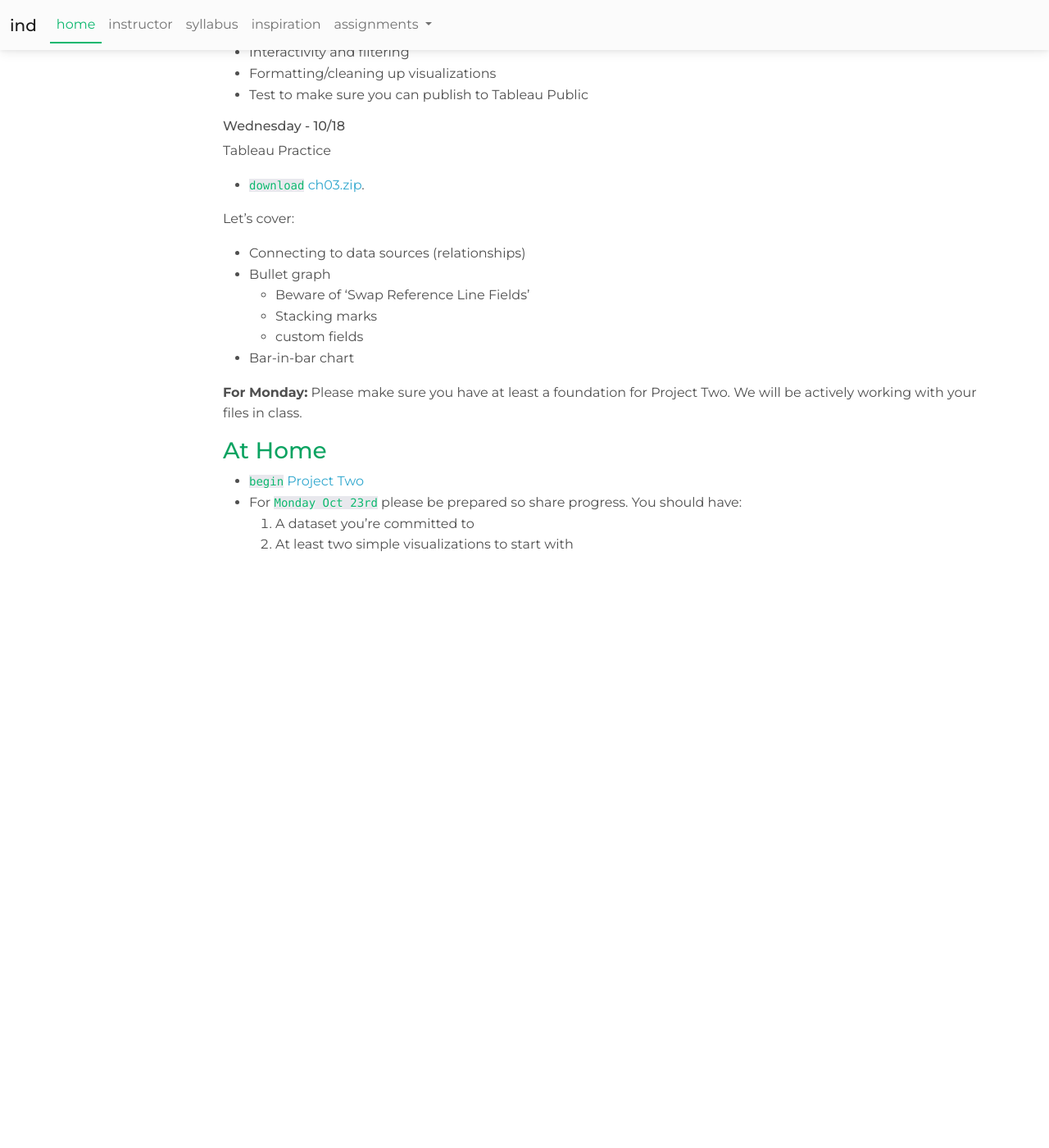
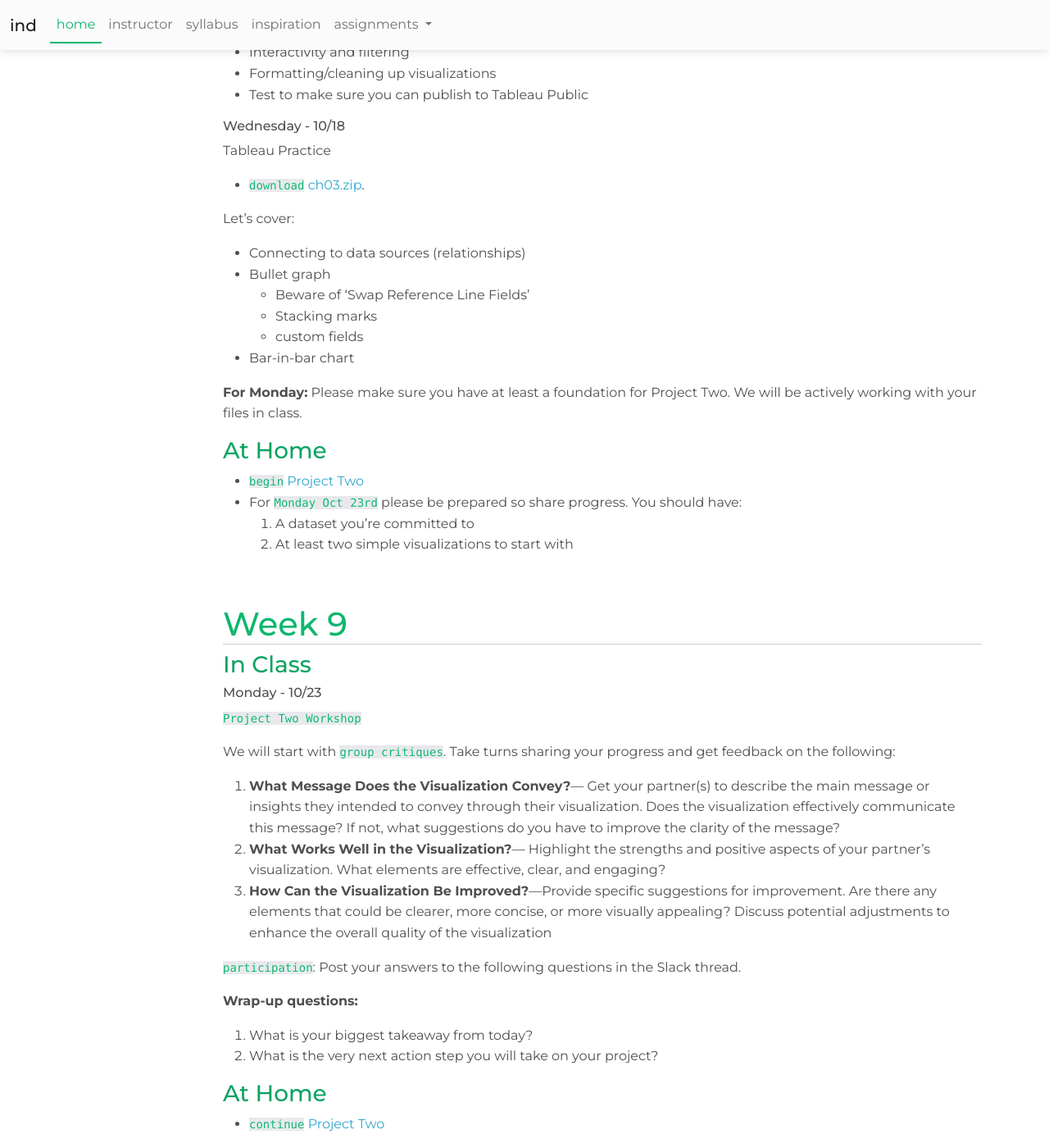
Before and after one commit to nicnosis/cu-courses, a Jekyll site: the page built from fa23/ind/index.md, in a window 1280 px wide and 1400 px high, scrolled down 5855 px. Shown: the whole window at 82% size. Built offline with Jekyll 4.4.1, drawn with Linux system fonts in a browser that asks for light colours; nearby versions of some CDN libraries; before the commit the page ends 6548 px from its top, so only the background shows below that.

Commit message:
update w9 ind

```diff
--- a/fa23/ind/index.md
+++ b/fa23/ind/index.md
@@ -235,3 +235,26 @@ __For Monday:__ Please make sure you have at least a foundation for Project Two.
 * For `Monday Oct 23rd` please be prepared so share progress. You should have:
   1. A dataset you're committed to
   2. At least two simple visualizations to start with
+
+## Week 9
+### In Class
+#### Monday - 10/23
+`Project Two Workshop`
+
+We will start with `group critiques`. Take turns sharing your progress and get feedback on the following:
+
+1. __What Message Does the Visualization Convey?__— Get your partner(s) to describe the main message or insights they intended to convey through their visualization. Does the visualization effectively communicate this message? If not, what suggestions do you have to improve the clarity of the message?
+2. __What Works Well in the Visualization?__— Highlight the strengths and positive aspects of your partner's visualization. What elements are effective, clear, and engaging?
+3. __How Can the Visualization Be Improved?__—Provide specific suggestions for improvement. Are there any elements that could be clearer, more concise, or more visually appealing? Discuss potential adjustments to enhance the overall quality of the visualization
+
+
+`participation`: Post your answers to the following questions in the Slack thread.
+
+__Wrap-up questions:__
+
+1. What is your biggest takeaway from today?
+2. What is the very next action step you will take on your project?
+
+
+### At Home
+* `continue` [Project Two](assignments/p2.html)
```
Also changed, not shown: fa23/dbi/index.md (+1 -1 lines), fa23/iaa/index.md (+1 -1 lines).
